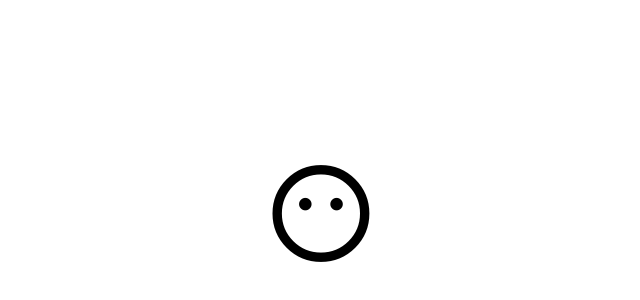
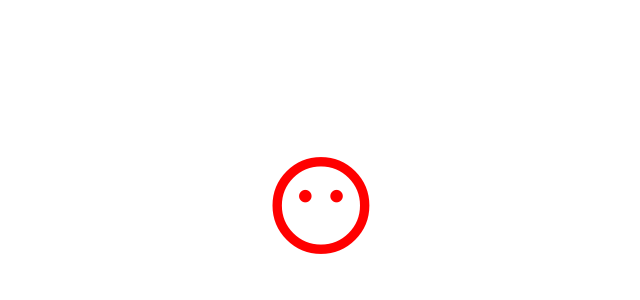
Before and after one commit to orionce/Fase, a plain HTML site: page index.html in a window 1280 px wide. Shown: the part 194-494 px from the top of the page, without its empty margins (319-959 px from the left). Drawn offline with Linux system fonts and the light colour scheme.

Commit message:
cambio color de texto

```diff
--- a/style.css
+++ b/style.css
@@ -2,6 +2,8 @@
 	box-sizing: border-box;
 	-moz-box-sizing: border-box;
 	-webkit-box-sizing: border-box;
+	margin: 0;
+	padding: 0;
 }
 
 div {
@@ -11,3 +13,6 @@ div {
 	align-items: center;
 	font-size: 100px;
 }
+div i {
+	color: red;
+}
```
